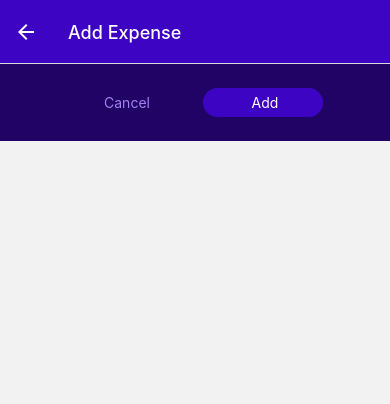
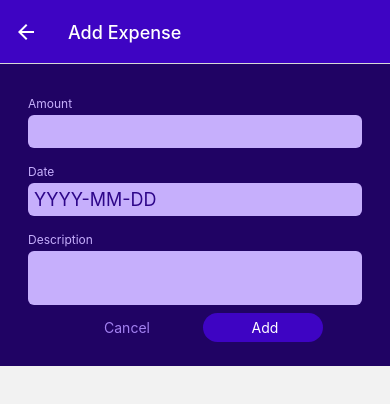
Before and after one commit to BabuliSahoo/ExpenseTracker, a React Native app: screen /ManageExpense in a window 390 px wide. Shown: the top 404 px of the page. Built offline with nearby package versions, Linux system fonts and the light colour scheme.

Commit message:
AmountDescription Date field added

```diff
--- /dev/null
+++ b/components/ManageExpense/ExpenseForm.js
@@ -0,0 +1,32 @@
+import { View,TextInput } from "react-native";
+import Input from "./Input";
+
+function ExpenseForm() {
+  function amountChangedHandler() {
+    console.log("amountChangedHandler :: ");
+  }
+
+  return (
+    <View>
+      <Input
+        label="Amount"
+        textInputConfig={{
+          keyboardType: "decimal-pad",
+          onChangeText: amountChangedHandler,
+        }}
+      />
+      <Input label="Date" textInputConfig={{
+        placeholder:'YYYY-MM-DD',
+        maxLenght : 10,
+        onChangeText: () =>{},
+      }}/>
+      <Input label="Description"  textInputConfig={{
+        multiline :true,
+        //autocoorrect:false //default is true
+        //autoCapitalize:false //default is true
+      }}/>
+    </View>
+  );
+}
+
+export default ExpenseForm;
--- /dev/null
+++ b/components/ManageExpense/Input.js
@@ -0,0 +1,41 @@
+import { TextInput, View, Text, StyleSheet } from "react-native";
+import { GlobalStyles } from "../../constants/styles";
+
+function Input({ label, textInputConfig }) {
+  let inputStyles = [styles.input];
+
+  if (textInputConfig && textInputConfig.inputMultiline) {
+    inputStyles.push(styles.inputMultiline);
+  }
+  return (
+    <View style={styles.inpuContainer}>
+      <Text style={styles.label}>{label}</Text>
+      <TextInput style={inputStyles} {...textInputConfig} />
+    </View>
+  );
+}
+
+export default Input;
+
+const styles = StyleSheet.create({
+  inpuContainer: {
+    marginHorizontal: 4,
+    marginVertical: 8,
+  },
+  label: {
+    fontSize: 12,
+    color: GlobalStyles.colors.primary100,
+    marginBottom: 4,
+  },
+  input: {
+    backgroundColor: GlobalStyles.colors.primary100,
+    color: GlobalStyles.colors.primary700,
+    padding: 6,
+    borderRadius: 6,
+    fontSize: 18,
+  },
+  inputMultiline: {
+    minHeight: 100,
+    textAlignVertical: "top",
+  },
+});
--- a/screens/ManageExpense.js
+++ b/screens/ManageExpense.js
@@ -1,9 +1,10 @@
 import { useContext, useLayoutEffect } from "react";
-import { Text, View, StyleSheet, DevSettings } from "react-native";
+import { Text, View, StyleSheet, DevSettings, TextInput } from "react-native";
 import IconButton from "../components/UI/IconButton";
 import { GlobalStyles } from "../constants/styles";
 import Button from "../components/UI/Button";
 import { ExpensesContext } from "../store/expenses-context";
+import ExpenseForm from "../components/ManageExpense/ExpenseForm";
 
 function ManageExpense({ route, navigation }) {
   const expenseCtx = useContext(ExpensesContext);
@@ -28,17 +29,17 @@
   }
   function confirmHandler() {
     console.log("confirmHandler");
-    if(isEditing){
+    if (isEditing) {
       expenseCtx.updateExpense({
-        description:'Test!!!!',
-        amount:22.45,
-        date: new Date('2023-06-17'),
+        description: "Test!!!!",
+        amount: 22.45,
+        date: new Date("2023-06-17"),
       });
-    }else{
+    } else {
       expenseCtx.addExpense({
-        description:'Test',
-        amount:20.18,
-        date: new Date('2024-04-19'),
+        description: "Test",
+        amount: 20.18,
+        date: new Date("2024-04-19"),
       });
     }
     navigation.goBack();
@@ -46,9 +47,15 @@
 
   return (
     <View style={styles.container}>
+      <ExpenseForm />
       <View style={styles.buttons}>
-        <Button style={styles.button} mode={"flat"} onPress={cancelHandler}>Cancel</Button>
-        <Button style={styles.button} onPress={confirmHandler}> {isEditing ? "Update" : "Add"}</Button>
+        <Button style={styles.button} mode={"flat"} onPress={cancelHandler}>
+          Cancel
+        </Button>
+        <Button style={styles.button} onPress={confirmHandler}>
+          {" "}
+          {isEditing ? "Update" : "Add"}
+        </Button>
       </View>
       {isEditing && (
         <View style={styles.deleteContainer}>
```
